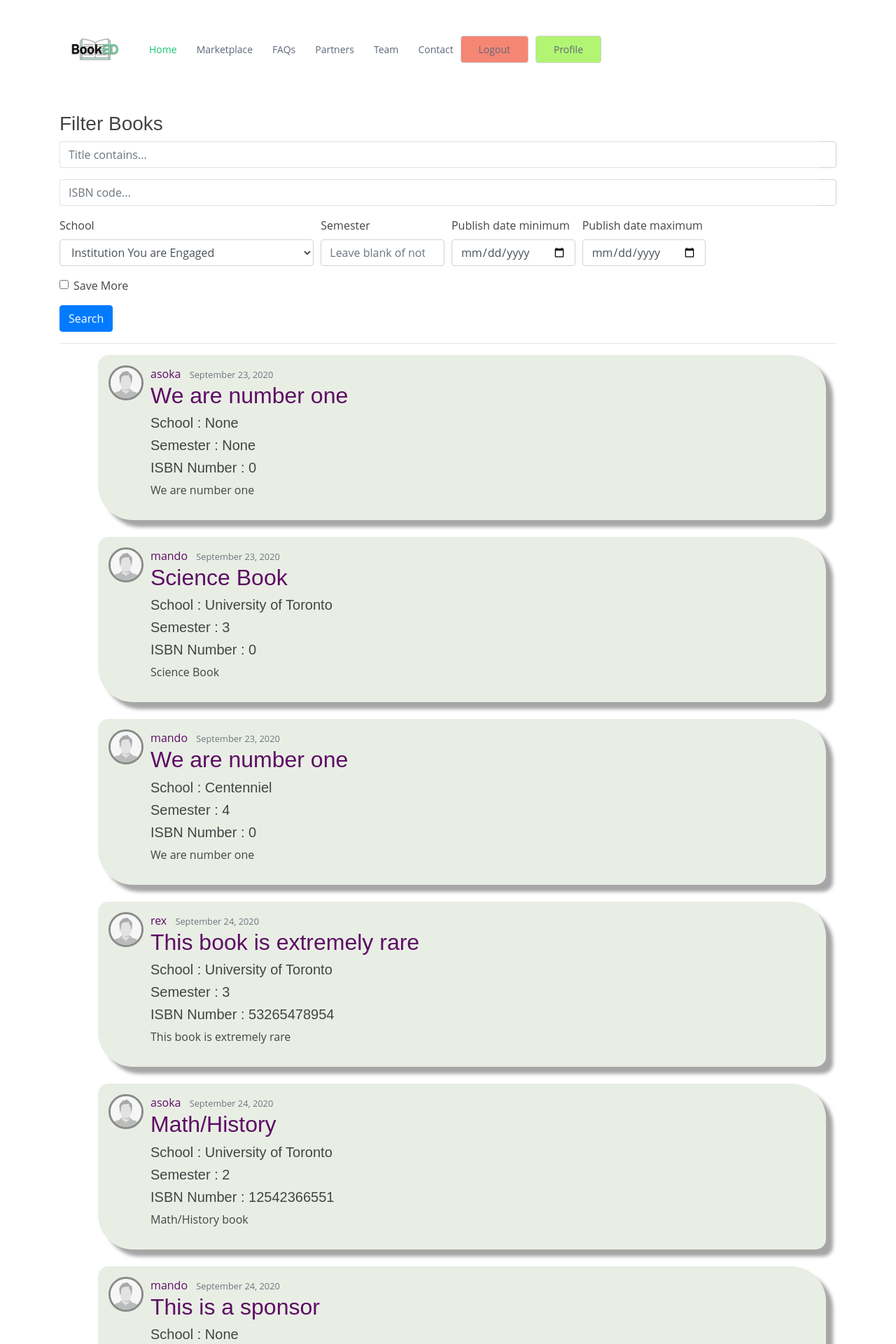
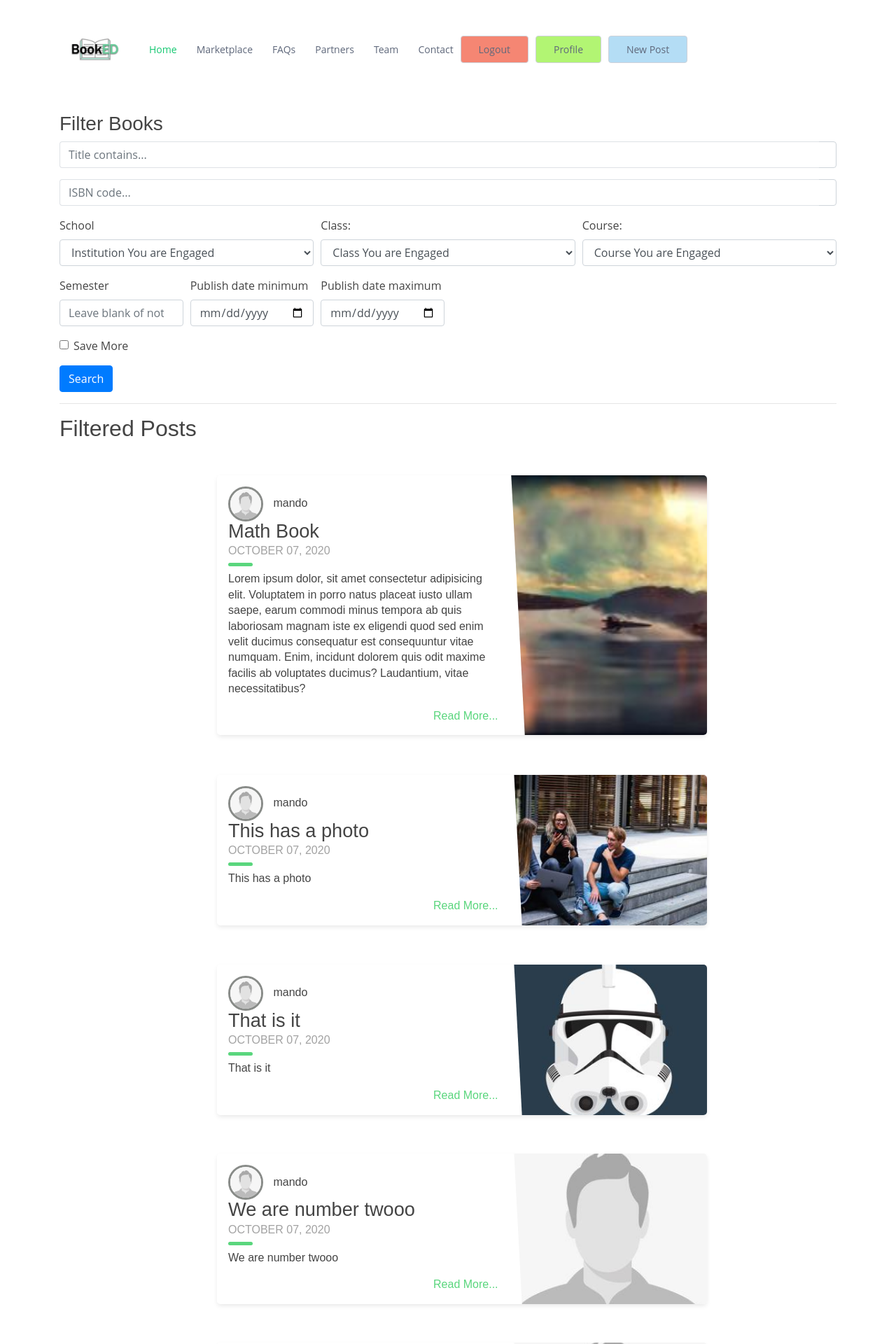
Before and after one commit to 128478203-myseneca/BookED_Edge, a Django app: page /filter/ in a window 1280 px wide. Shown: the top 1920 px of the page at 70% size. Run offline with Django 3.2, Linux system fonts and the light colour scheme; a user stored in the database is signed in; data comes from the database, SQL or seed files in the repository; both versions use the stored data as it was after the commit; some libraries are stand-ins or nearby versions.

Commit message:
fixed porblems

```diff
--- a/main/models.py
+++ b/main/models.py
@@ -3,6 +3,7 @@
 from django.contrib.auth.models import User
 from django.urls import reverse
 from PIL import Image
+from django.core.paginator import Paginator
 
 
 class School(models.Model):
@@ -79,16 +80,32 @@
 class Post(models.Model):
     title = models.CharField(max_length=50) #title length restriction 50
     content = models.TextField(max_length=500) #content lenght restricted to 500
+    schools = models.ForeignKey('School', null=True, blank=True, on_delete=models.CASCADE)
+    classes = models.ManyToManyField(Class)
+    course = models.ForeignKey(Course, on_delete=models.CASCADE, null=True, blank=True)
     date_posted = models.DateTimeField(default=timezone.now) #gets time that the post is made
-    author = models.ForeignKey(User, on_delete=models.CASCADE) #deleted post if user is deleted
-    sponsored = models.BooleanField(default=False)
-    schools = models.ForeignKey('School', null=True, blank=True, on_delete=models.CASCADE)
     semester = models.ForeignKey('Semester', null=True, blank=True, on_delete=models.CASCADE)
     objects = models.Manager()
     isbn = models.IntegerField(default=000)
+    post_img = models.ImageField(upload_to='post_image',default='default.jpg')
+    author = models.ForeignKey(User, on_delete=models.CASCADE) #deleted post if user is deleted
+    sponsored = models.BooleanField(default=False)
 
     def __str__(self):
         return self.title
 
+    def save(self, **kwargs):
+            super().save()
+
+            img = Image.open(self.post_img.path)
+
+            if img.height > 300 or img.width > 300:
+                output_size = (300, 300)
+                img.thumbnail(output_size)
+                img.save(self.post_img.path)
+
     def get_absolute_url(self):
         return reverse('Post-Detail', kwargs={'pk': self.pk}) #when person creates post redirects itself to the created post after submitted
+
+    class Meta:
+        ordering = ['-date_posted']
--- a/main/templates/main/filters.html
+++ b/main/templates/main/filters.html
@@ -43,6 +43,7 @@
          {% if user.is_authenticated %}
          <a href="/logout" class="get-logout-btn scrollto">Logout</a>
          <a href="/profile" class="get-started-btn scrollto">Profile</a>
+         <a href="{% url 'Post-Create' %}" class="get-post-btn scrollto">New Post</a>
          {% else %}
          <a href="/login" class="get-started-btn scrollto">Login</a>
          <a href="/register" class="get-register-btn scrollto">Register</a>
@@ -92,6 +93,24 @@
                 {% endfor %}
              </select>
         </div>
+        <div class="form-group col-md-4">
+          <label for="category">Class:</label>
+          <select id="classes" class="form-control" name="classes">
+              <option selected>Class You are Engaged</option>
+              {% for class in classes_all %}
+              <option value="{{ class }}">{{ class }}</option>
+              {% endfor %}
+           </select>
+      </div>
+      <div class="form-group col-md-4">
+          <label for="category">Course:</label>
+          <select id="course" class="form-control" name="course">
+              <option selected>Course You are Engaged</option>
+              {% for course in course_all %}
+              <option value="{{ course }}">{{ course }}</option>
+              {% endfor %}
+           </select>
+      </div>
           <div class="form-group col-md-2 col-lg-2">
             <label for="viewCountMin">Semester</label>
             <input type="number" min=0 class="form-control" id="semester" placeholder='Leave blank of not sure...' name="semester">
@@ -117,26 +136,38 @@
       </form>
 
       <hr />
+        <h2>Filtered Posts</h2>
+        <br>
         <ul>
             {% for post in queryset %}
-            <div class="container" id="market">
-              <article class="media content-section">
+          <div class="container">
+            <div class="blog-card alt">
+              <div class="meta">
+                <div class="photo" style="background-image: url({{post.post_img.url}})"></div>
+                <ul class="details">
+                  <li class="author"><a href="{% url 'Post-Detail' post.id %}">{{ post.title }}</a></li>
+                  <li class="date">{{ post.date_posted|date:"F d, Y" }}</li>
+                  <li class="tags">
+                    <ul>
+                      <li><a href="{% url 'User-Posts' post.author.username %}">School : {{  post.schools }}</a></li>
+                      <li><a href="{% url 'User-Posts' post.author.username %}">Semester : {{  post.semester }}</a></li>
+                      <li><a href="{% url 'User-Posts' post.author.username %}">ISBN Number : {{  post.isbn }}</a></li>
+                    </ul>
+                  </li>
+                </ul>
+              </div>
+              <div class="description">
                 <img class="rounded-circle article-img" src="{{ post.author.profile.image.url }}">
-                <div class="media-body">
-                  <div class="article-metadata">
-                    <a class="mr-2" href="{% url 'User-Posts' post.author.username %}">{{ post.author }}</a>
-                    <small class="text-muted">{{ post.date_posted|date:"F d, Y" }}</small>
-                  </div>
-                  <h2 class="article-title"><a href="{% url 'Post-Detail' post.id %}">{{ post.title }}</a></h2>
-                  <!-- <h5 class="article-content">School : {{  post.author.profile.school }}</h5> -->
-                  <h5 class="article-content">School : {{  post.schools }}</h5>
-                  <h5 class="article-content">Semester : {{  post.semester }}</h5>
-                  <h5 class="article-content">ISBN Number : {{  post.isbn }}</h5>
-                  <p class="article-content">{{ post.content|truncatewords:50 }}</p>
-                </div>
-              </article>
-          </div>
-          <br>
+                <a class="mr-2" href="{% url 'User-Posts' post.author.username %}">{{ post.author }}</a>
+                <h1><a href="{% url 'Post-Detail' post.id %}">{{ post.title }}</a></h1>
+                <h2>{{ post.date_posted|date:"F d, Y" }}</h2>
+                <p>{{ post.content|truncatewords:50 }}</p>
+                <p class="read-more">
+                  <a href="{% url 'User-Posts' post.author.username %}">Read More...</a>
+                </p>
+              </div>
+            </div>
+              <br>
           {% endfor %}
         </ul>
 
--- a/main/urls.py
+++ b/main/urls.py
@@ -1,6 +1,8 @@
 from django.urls import path
 from .views import PostListView, PostDetailView, PostCreateView, PostUpdateView, PostDeleteView, UserPostListView
 from . import views
+from django.conf import settings
+from django.conf.urls.static import static
 
 urlpatterns = [
     path('', views.home, name='Main-Home'),
@@ -13,3 +15,7 @@
     path('post/new/', PostCreateView.as_view(), name='Post-Create'), #set primarykey of posts which is the id
     path('market/', PostListView.as_view(), name='Main-Market'),
 ]
+
+if settings.DEBUG:
+
+    urlpatterns += static(settings.MEDIA_URL, document_root=settings.MEDIA_ROOT)
--- a/main/views.py
+++ b/main/views.py
@@ -12,6 +12,7 @@
 from .models import Post, School, Semester, Course, Book
 from .models import Class as Classes
 import datetime as dt
+from django.core.paginator import Paginator
 
 
 
@@ -60,10 +61,11 @@
     return render(request,"main/filter2.html", context)
 
 
-
 def filters(request):
     schools_all = School.objects.all()
-    qs = Post.objects.all()
+    course_all = Course.objects.all()
+    classes_all = Classes.objects.all()
+    qs = Post.objects.all()  #Post.objects.all().order_by('-date_posted')
     title_contains_query = request.GET.get('title_contains')
     isbn_query = request.GET.get('title_or_author')
     semester_query = request.GET.get('semester')
@@ -71,6 +73,8 @@
     date_max = request.GET.get('date_max')
     schools_query = request.GET.get('schools')
     sponsored_query = request.GET.get('sponsored')
+    classes_query = request.GET.get('classes')
+    course_query = request.GET.get('course')
 
     if is_calid_queryparam(title_contains_query): #only display books that matches the query
         qs = qs.filter(title__icontains=title_contains_query)
@@ -90,12 +94,20 @@
     if is_calid_queryparam(schools_query) and schools_query != 'Institution You are Engaged':
         qs = qs.filter(schools__name=schools_query)
 
+    if is_calid_queryparam(classes_query) and classes_query != 'Class You are Engaged': #only display books that matches the query
+        qs = qs.filter(classes__name=classes_query)
+
+    if is_calid_queryparam(course_query) and course_query != 'Course You are Engaged':
+        qs = qs.filter(course__name=course_query)
+
     if sponsored_query == 'on':
         qs = qs.filter(sponsored=True)
 
     context = {
         'queryset' : qs,
-        'schools_all' : schools_all
+        'schools_all' : schools_all,
+        'course_all' : course_all,
+        'classes_all' : classes_all,
     }
     return render(request,"main/filters.html", context)
 
@@ -139,7 +151,7 @@
 
 class PostCreateView(LoginRequiredMixin, CreateView): #sets up form to create new post /post/new
     model = Post
-    fields=['title','content','schools','semester','isbn']
+    fields=['title','content','schools','semester','isbn','post_img','course','classes']
 
     def form_valid(self, form):
         form.instance.author = self.request.user #get users name to put on the post
@@ -147,7 +159,7 @@
 
 class PostUpdateView(LoginRequiredMixin, UserPassesTestMixin, UpdateView): #sets up form to update new post /post/new
     model = Post
-    fields=['title','content','schools','semester','isbn']
+    fields=['title','content','schools','semester','isbn','post_img','course','classes']
 
     def form_valid(self, form):
         form.instance.author = self.request.user #get users name to put on the post
```
Also changed, not shown: main/templates/main/market.html (+29 -36 lines), main/templates/main/post_form.html (+15 -3 lines), db.sqlite3, main/migrations/0029_post_post_img.py (added), main/migrations/0030_auto_20201007_1139.py (added), media/post_image/helmet.jpeg (added), media/post_image/starfighter.jpg (added), media/post_image/uni.jpg (added).
